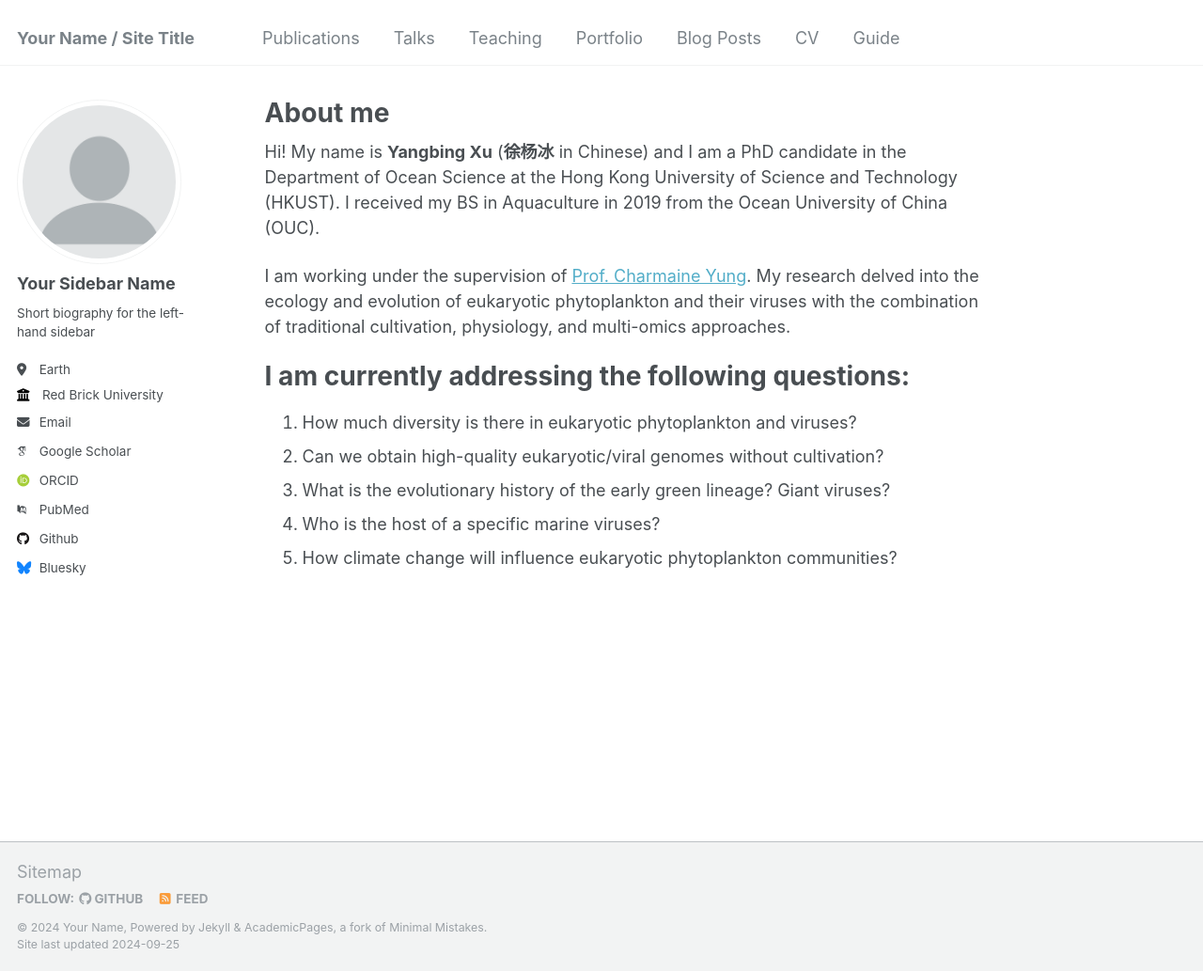
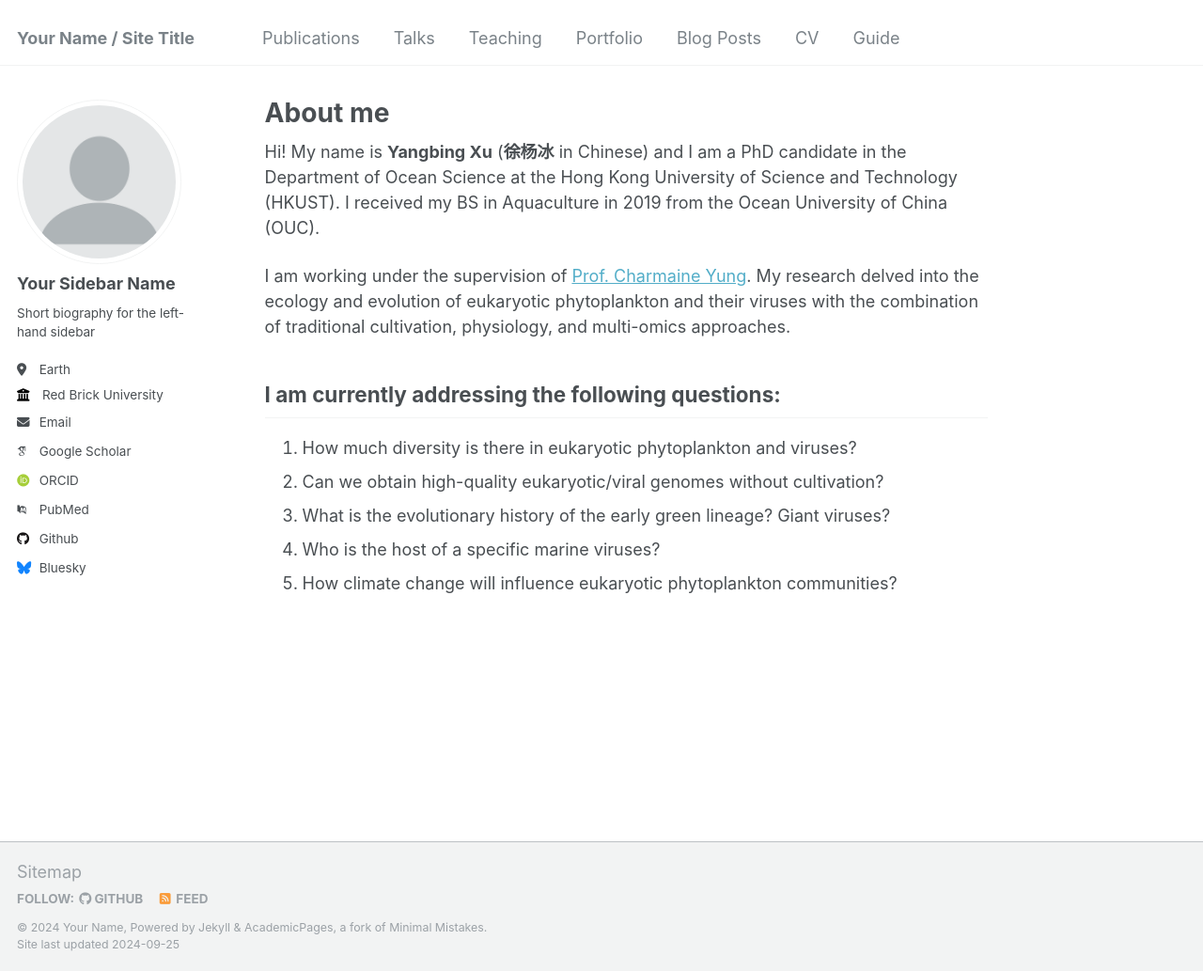
Before and after one commit to Yangbing-Ocean/yangbing, a Jekyll site: the page built from _pages/about.md, in a window 1280 px wide and 1033 px high. Shown: the whole window at 94% size. Built offline with Jekyll 4.4.1, drawn with Linux system fonts in a browser that asks for light colours; some web fonts are replaced.

```diff
--- a/_pages/about.md
+++ b/_pages/about.md
@@ -11,8 +11,7 @@ Hi! My name is **Yangbing Xu** (**徐杨冰** in Chinese) and I am a PhD candida
 
 I am working under the supervision of [Prof. Charmaine Yung](https://www.charmaineyung.com/). My research delved into the ecology and evolution of eukaryotic phytoplankton and their viruses with the combination of traditional cultivation, physiology, and multi-omics approaches.
 
-I am currently addressing the following questions:
-===
+## I am currently addressing the following questions:
 1. How much diversity is there in eukaryotic phytoplankton and viruses?
 2. Can we obtain high-quality eukaryotic/viral genomes without cultivation?
 3. What is the evolutionary history of the early green lineage? Giant viruses?
```
